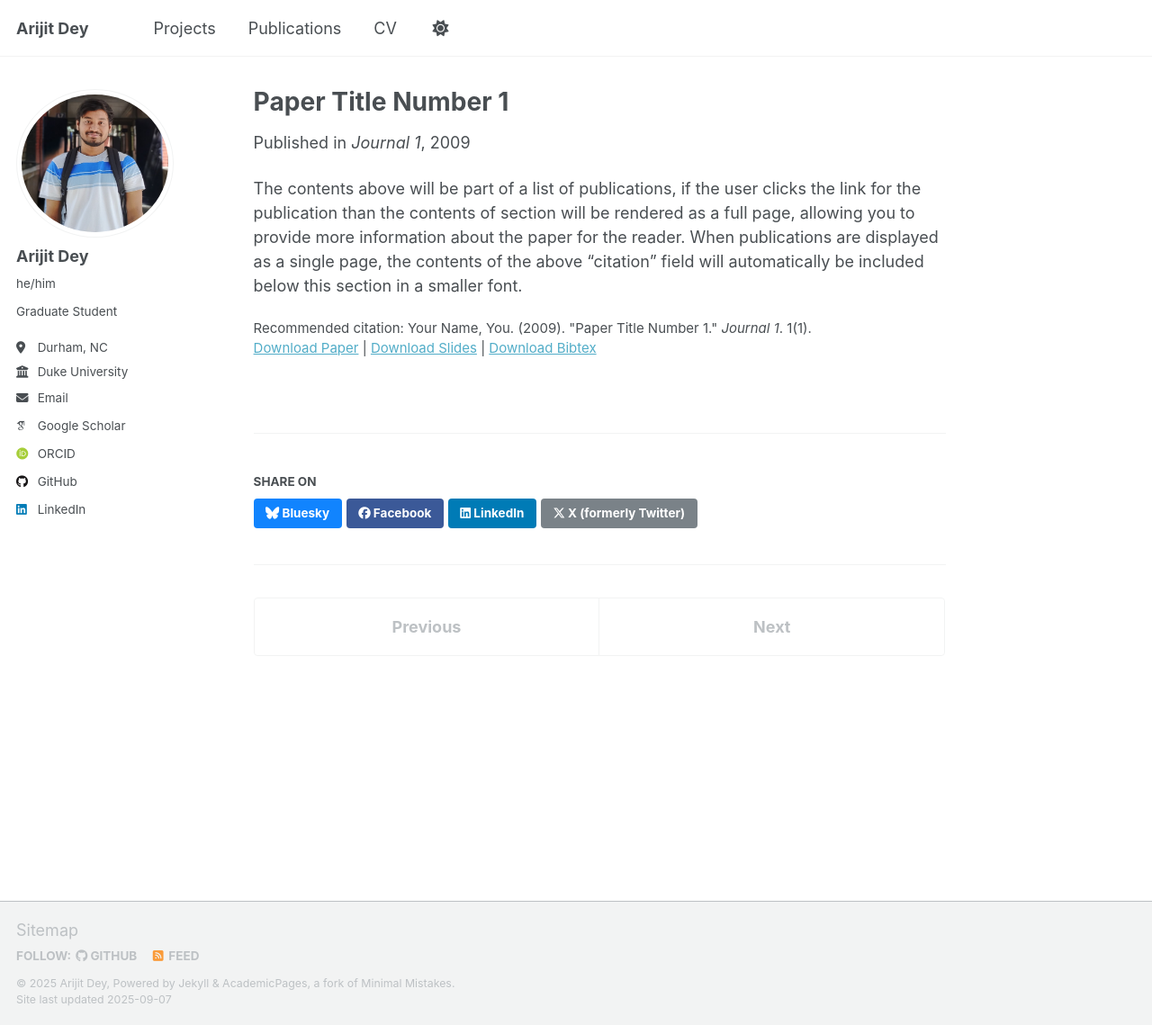
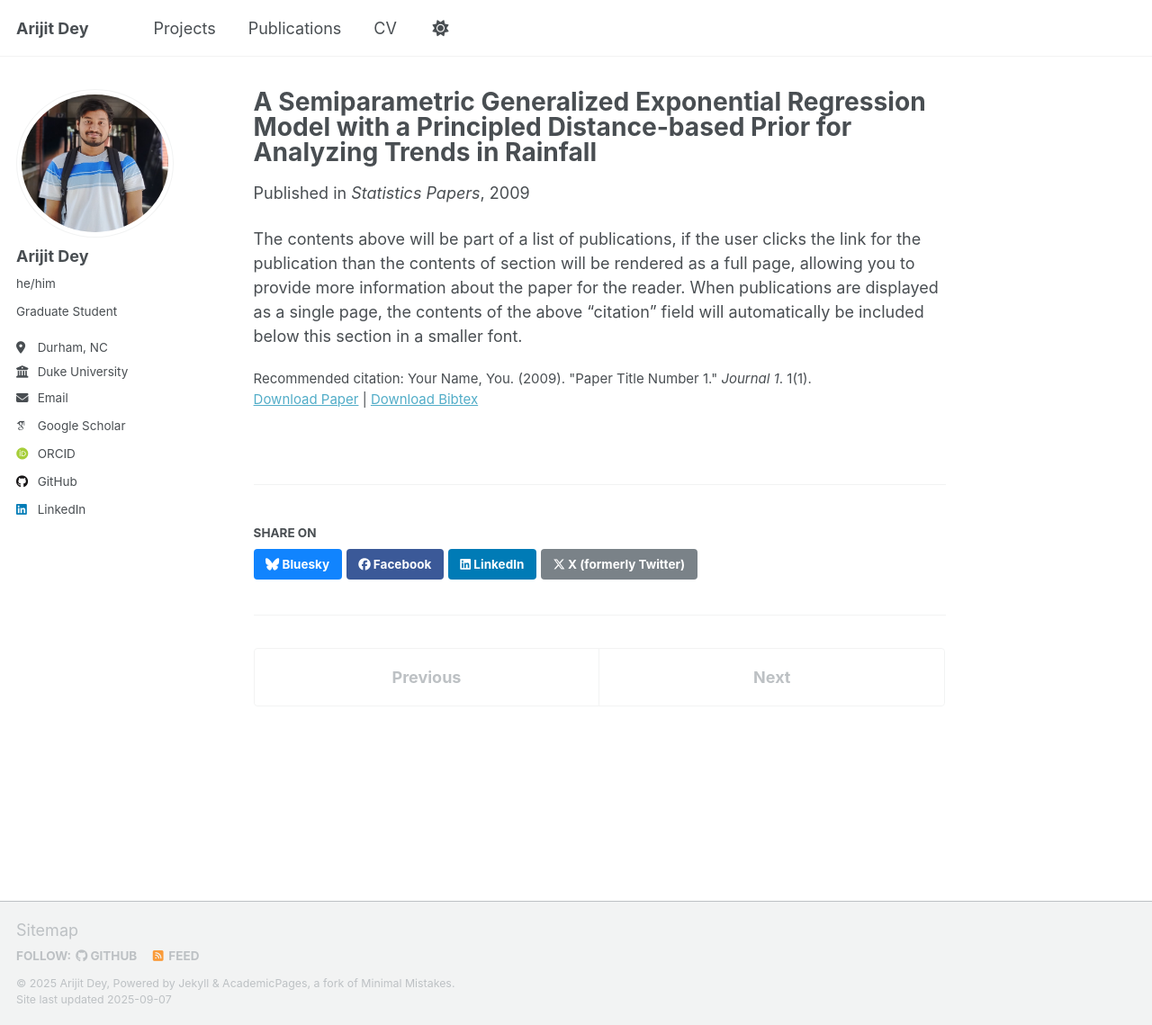
Before and after one commit to arijitdey22/arijitdey22.github.io, a Jekyll site: the page built from _publications/2009-10-01-paper-title-number-1.md, in a window 1280 px wide and 1139 px high. Shown: the whole window at 90% size. Built offline with Jekyll 4.4.1, drawn with Linux system fonts in a browser that asks for light colours; some web fonts are replaced; a script that is not in the unit is left out.

Commit message:
Update 2009-10-01-paper-title-number-1.md

```diff
--- a/_publications/2009-10-01-paper-title-number-1.md
+++ b/_publications/2009-10-01-paper-title-number-1.md
@@ -1,12 +1,11 @@
 ---
-title: "Paper Title Number 1"
+title: "A Semiparametric Generalized Exponential Regression Model with a Principled Distance-based Prior for Analyzing Trends in Rainfall"
 collection: publications
 category: manuscripts
 permalink: /publication/2009-10-01-paper-title-number-1
 excerpt: 'This paper is about the number 1. The number 2 is left for future work.'
 date: 2009-10-01
-venue: 'Journal 1'
-slidesurl: 'http://academicpages.github.io/files/slides1.pdf'
+venue: 'Statistics Papers'
 paperurl: 'http://academicpages.github.io/files/paper1.pdf'
 bibtexurl: 'http://academicpages.github.io/files/bibtex1.bib'
 citation: 'Your Name, You. (2009). &quot;Paper Title Number 1.&quot; <i>Journal 1</i>. 1(1).'
```
